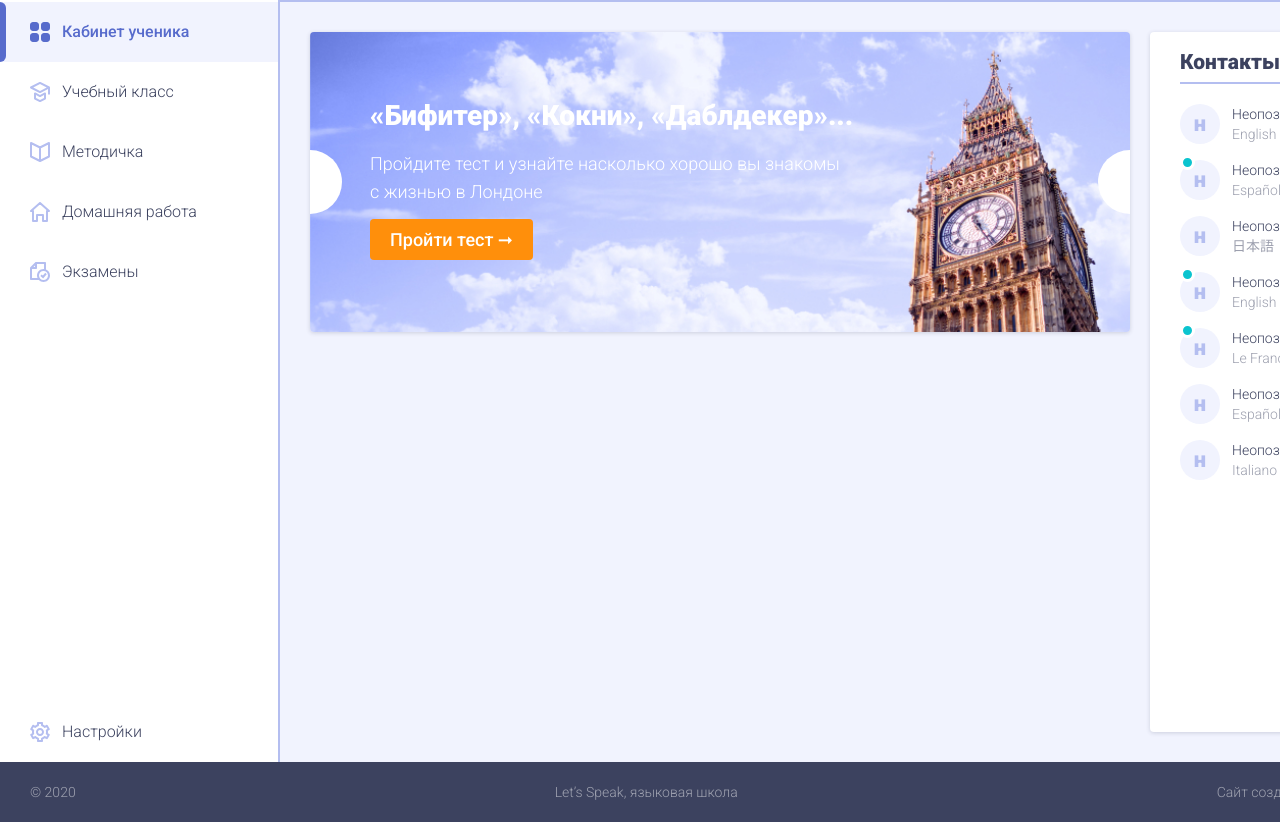
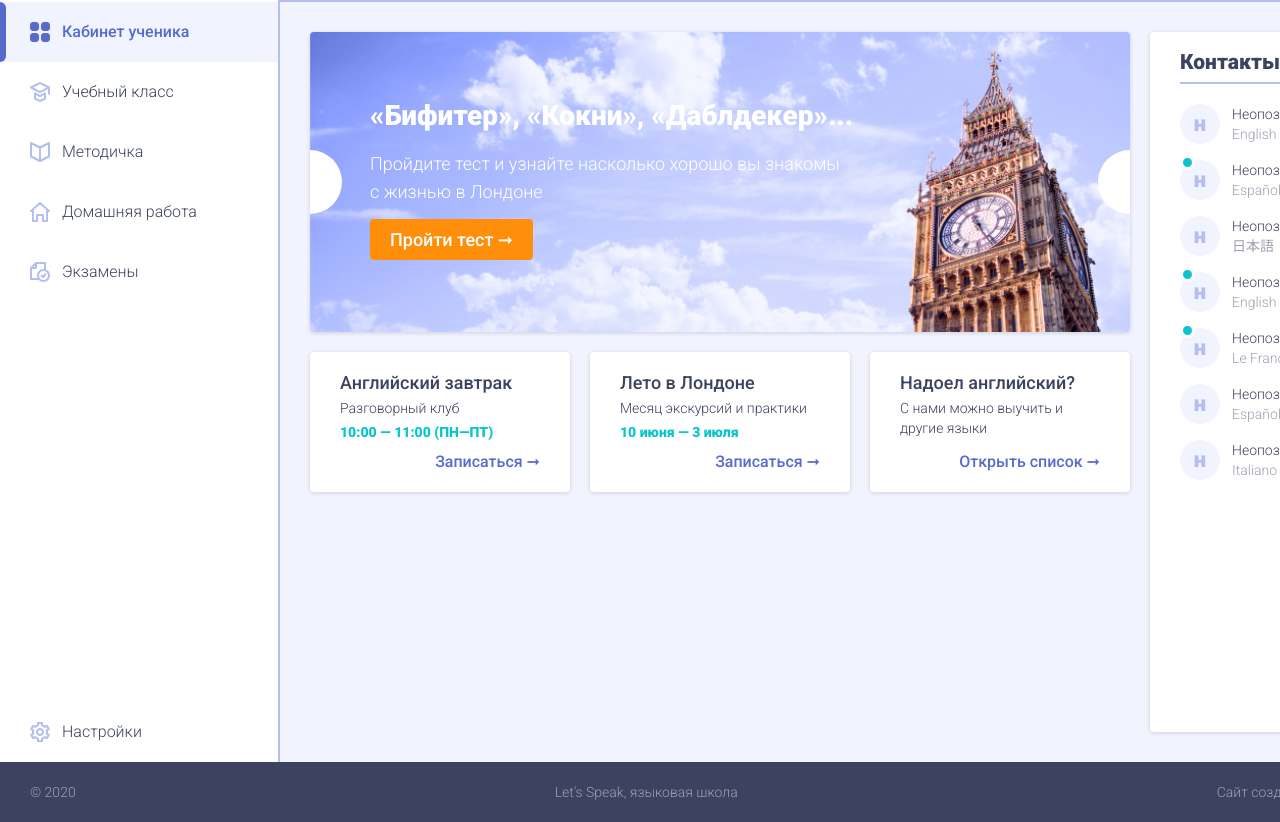
Before and after one commit to GarryVar/lets-s-speak, a website: page src/index.html in a window 1280 px wide. Shown: the part 78-900 px from the top of the page. Drawn offline with Linux system fonts and the light colour scheme.

Commit message:
Added offers block

```diff
--- a/src/index.html
+++ b/src/index.html
@@ -236,7 +236,29 @@
                     <button class="slider__btn slider__btn-next"></button>
                 </div>
             </div>
-            <div class="offers"></div>
+            <div class="offers">
+                <h2 class="visually-hidden">Интересные предложения</h2>
+                <ul class="offers__list">
+                    <li class="offers__item">
+                        <h3 class="offers__title">Английский завтрак</h3>
+                        <p class="offers__text">Разговорный клуб</p>
+                        <p class="offers__time">10:00 — 11:00 (ПН—ПТ)</p>
+                        <a href="" class="offers__link">Записаться ➞</a>
+                    </li>
+                    <li class="offers__item">
+                        <h3 class="offers__title">Лето в Лондоне</h3>
+                        <p class="offers__text">Месяц экскурсий и практики</p>
+                        <p class="offers__time">10 июня — 3 июля</p>
+                        <a href="" class="offers__link">Записаться ➞</a>
+                    </li>
+                    <li class="offers__item">
+                        <h3 class="offers__title">Надоел английский?</h3>
+                        <p class="offers__text">С нами можно выучить
+                            и другие языки</p>
+                        <a href="" class="offers__link">Открыть список ➞</a>
+                    </li>
+                </ul>
+            </div>
             <div class="video"></div>
             <div class="contacts">
                 <div class="contacts__layout">
--- a/src/styles/index.css
+++ b/src/styles/index.css
@@ -11,3 +11,4 @@
 @import url('notifications.css');
 @import url('slider.css');
 @import url('contacts.css');
+@import url('offers.css');
--- /dev/null
+++ b/src/styles/offers.css
@@ -0,0 +1,62 @@
+.offers {
+    grid-column: 1 / 4;
+}
+
+.offers__list {
+    display: grid;
+
+    grid-template-columns: 1fr 1fr 1fr;
+    column-gap: 20px;
+}
+
+.offers__item {
+    display: grid;
+    grid-template-rows: auto 1fr auto;
+    padding: 20px 30px 20px 30px;
+
+    border-radius: 4px;
+    background: #FFF;
+    box-shadow: 0px 1px 4px 0px rgba(60, 66, 95, 0.20);
+}
+
+.offers__title {
+    margin: 0;
+    margin-bottom: 4px;
+
+    color: #3C425F;
+    font-size: 18px;
+    font-style: normal;
+    font-weight: 500;
+    line-height: 22px;
+}
+
+.offers__text {
+    margin: 0;
+    margin-bottom: 4px;
+    font-size: 14px;
+    font-style: normal;
+    font-weight: 300;
+    line-height: 20px;
+}
+
+.offers__time {
+    margin: 0;
+    margin-bottom: 10px;
+
+    font-size: 14px;
+    font-style: normal;
+    font-weight: 900;
+    line-height: 20px;
+    color: #0BC4CF;
+}
+
+.offers__link {
+    display: block;
+    text-align: right;
+
+    color: #576BCC;
+    font-size: 16px;
+    font-style: normal;
+    font-weight: 500;
+    line-height: 20px;
+}
--- a/src/styles/page.css
+++ b/src/styles/page.css
@@ -28,7 +28,7 @@
 .page__main {
     display: grid;
     grid-template-columns: 1fr 1fr 1fr 260px;
-    grid-template-rows: 300px 140px 1fr;
+    grid-template-rows: 300px auto 1fr;
     gap: 20px;
 
     padding: 30px;
```
